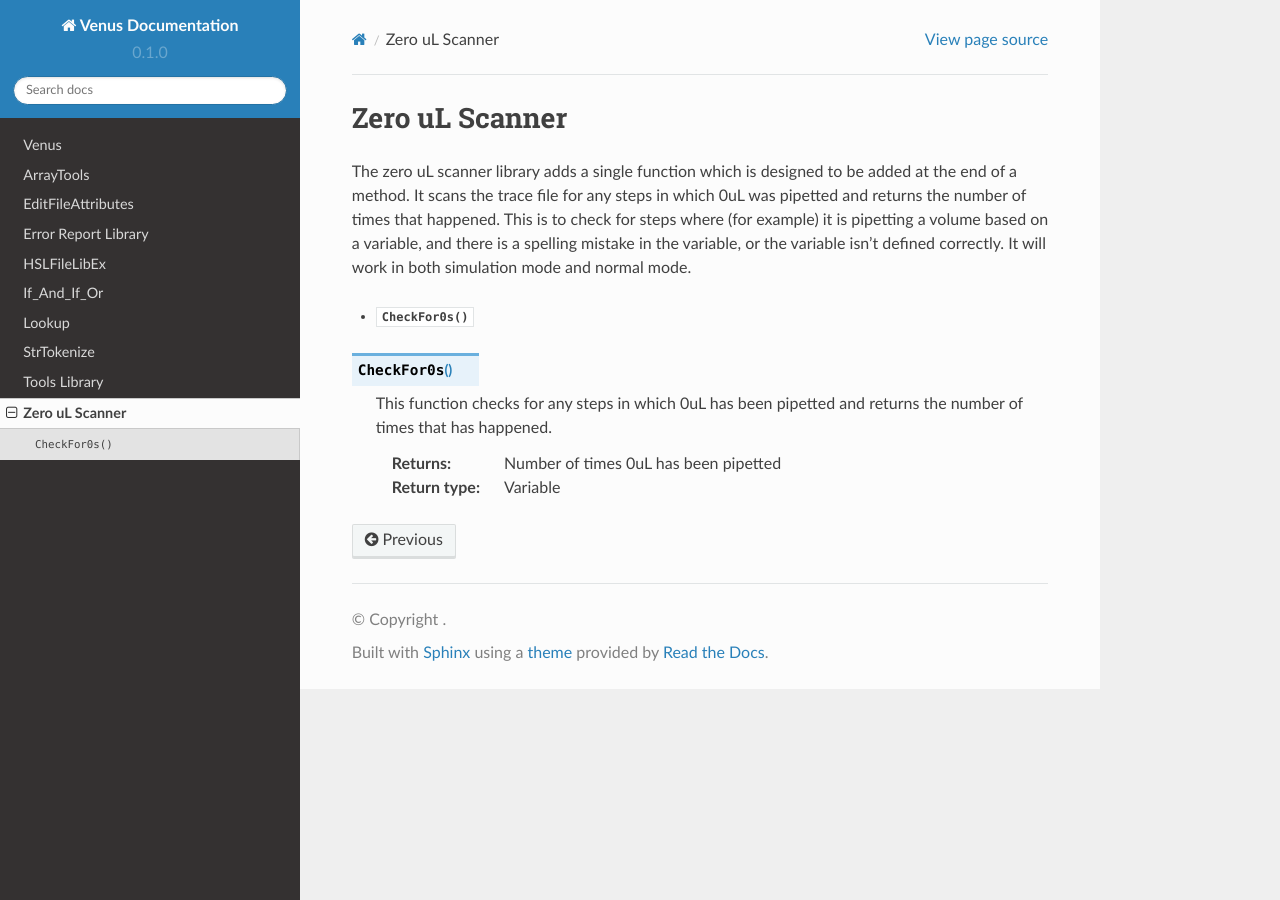
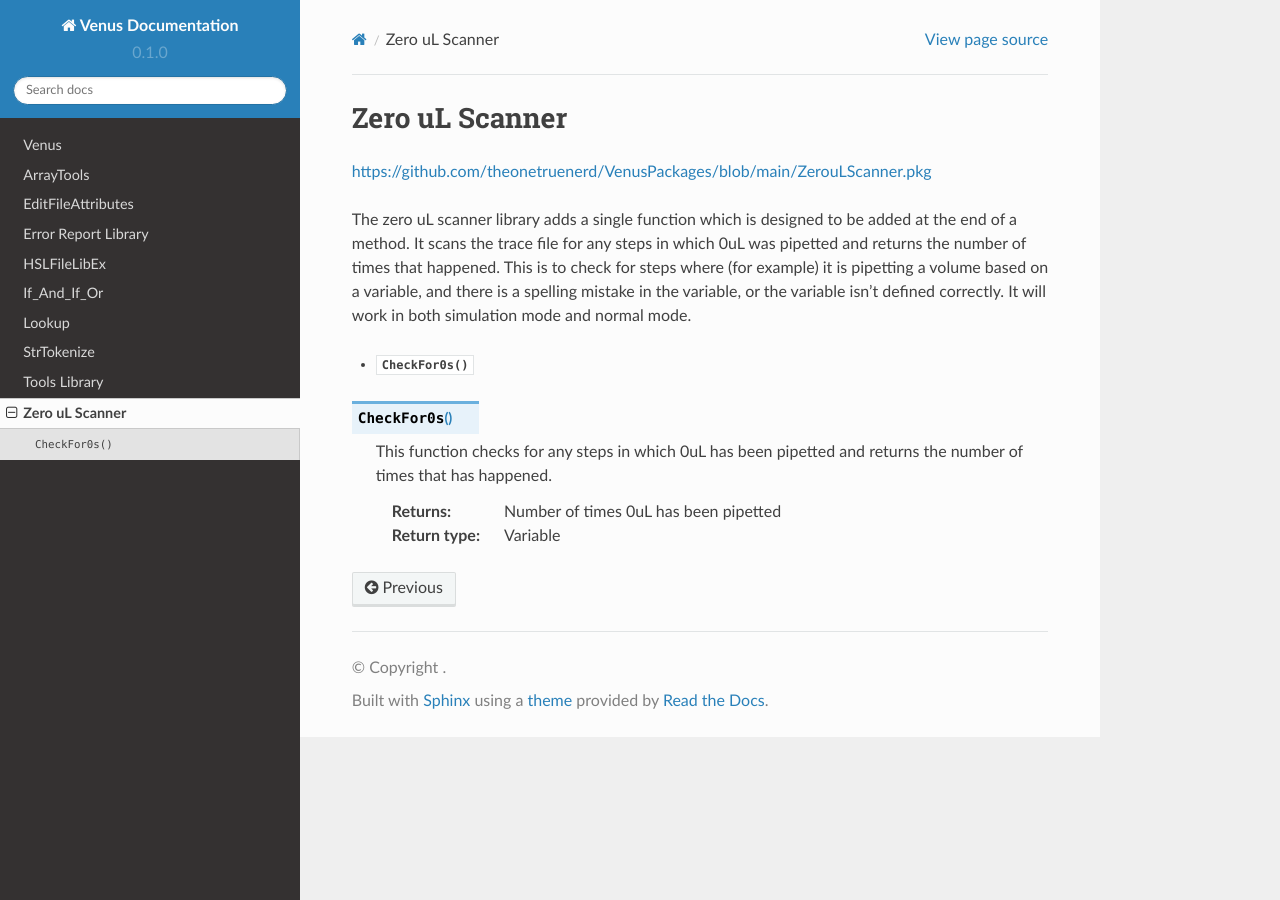
Before and after one commit to theonetruenerd/VenusLibraryDocumentation, a Sphinx documentation site: the page built from docs/source/ZerouLScanner.rst, in a window 1280 px wide. Built offline with Sphinx 7.4.7 and the Read the Docs theme 2.0.0, drawn with Linux system fonts in a browser that asks for light colours; some of the changed lines change nothing that is shown.

Commit message:
Update ZerouLScanner.rst

```diff
--- a/docs/source/ZerouLScanner.rst
+++ b/docs/source/ZerouLScanner.rst
@@ -1,5 +1,7 @@
 Zero uL Scanner
 =========================
+
+https://github.com/theonetruenerd/VenusPackages/blob/main/ZerouLScanner.pkg
 
 The zero uL scanner library adds a single function which is designed to be added at the end of a method. It scans the trace file for any steps in which 0uL was pipetted and returns the number of times that happened. This is to check for steps where (for example) it is pipetting a volume based on a variable, and there is a spelling mistake in the variable, or the variable isn't defined correctly. It will work in both simulation mode and normal mode.
 
```
